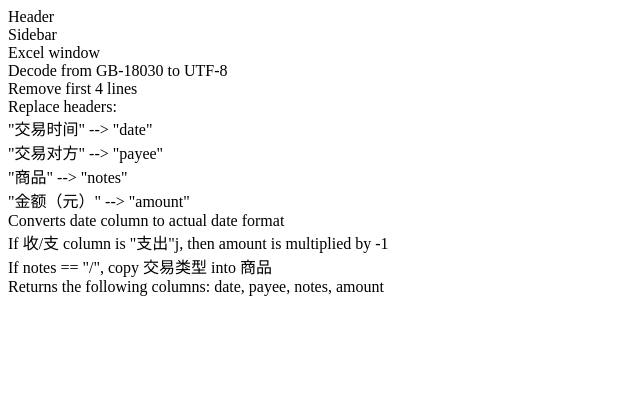
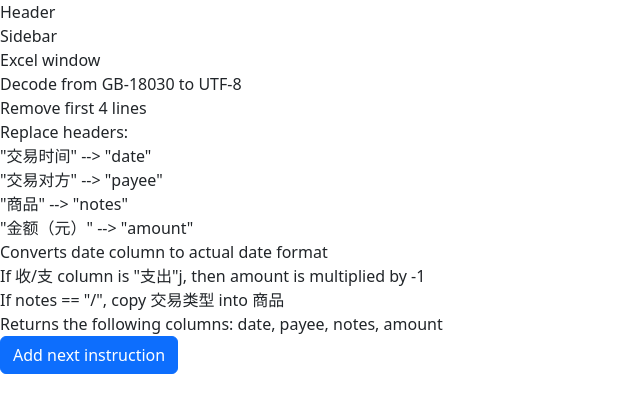
Before and after one commit to youngchingjui/excelparser-frontend, a Next.js app: page /scripts/1 in a window 1280 px wide. Shown: the top 412 px of the page, without its empty margins (0-640 px from the left). Built offline with nearby package versions, Linux system fonts and the light colour scheme.

Commit message:
added bootstrap

```diff
--- a/package.json
+++ b/package.json
@@ -4,9 +4,11 @@
   "description": "Front end for ExcelParser.com. Built on NextJS.",
   "main": "index.js",
   "dependencies": {
+    "bootstrap": "^5.2.1",
     "next": "^12.3.1",
-    "react-dom": "^18.2.0",
-    "react": "^18.2.0"
+    "react": "^18.2.0",
+    "react-bootstrap": "^2.5.0",
+    "react-dom": "^18.2.0"
   },
   "devDependencies": {
     "eslint": "8.23.1",
--- /dev/null
+++ b/pages/_app.js
@@ -0,0 +1,7 @@
+import "bootstrap/dist/css/bootstrap.min.css"
+
+const MyApp = ({ Component, pageProps }) => {
+  return <Component {...pageProps} />
+}
+
+export default MyApp
--- a/pages/index.js
+++ b/pages/index.js
@@ -1,5 +1,5 @@
 const HomePage = () => {
-  return <div>Welcome to Excel Parser</div>;
-};
+  return <div>Welcome to Excel Parser</div>
+}
 
-export default HomePage;
+export default HomePage
--- a/pages/scripts/[script].js
+++ b/pages/scripts/[script].js
@@ -1,4 +1,5 @@
 import { useRouter } from "next/router"
+import Button from "react-bootstrap/Button"
 
 const Script = () => {
   const router = useRouter()
@@ -24,6 +25,7 @@ const Script = () => {
         </div>
         <div>If notes == &quot;/&quot;, copy 交易类型 into 商品</div>
         <div>Returns the following columns: date, payee, notes, amount</div>
+        <Button>Add next instruction</Button>
       </div>
     </div>
   )
```
